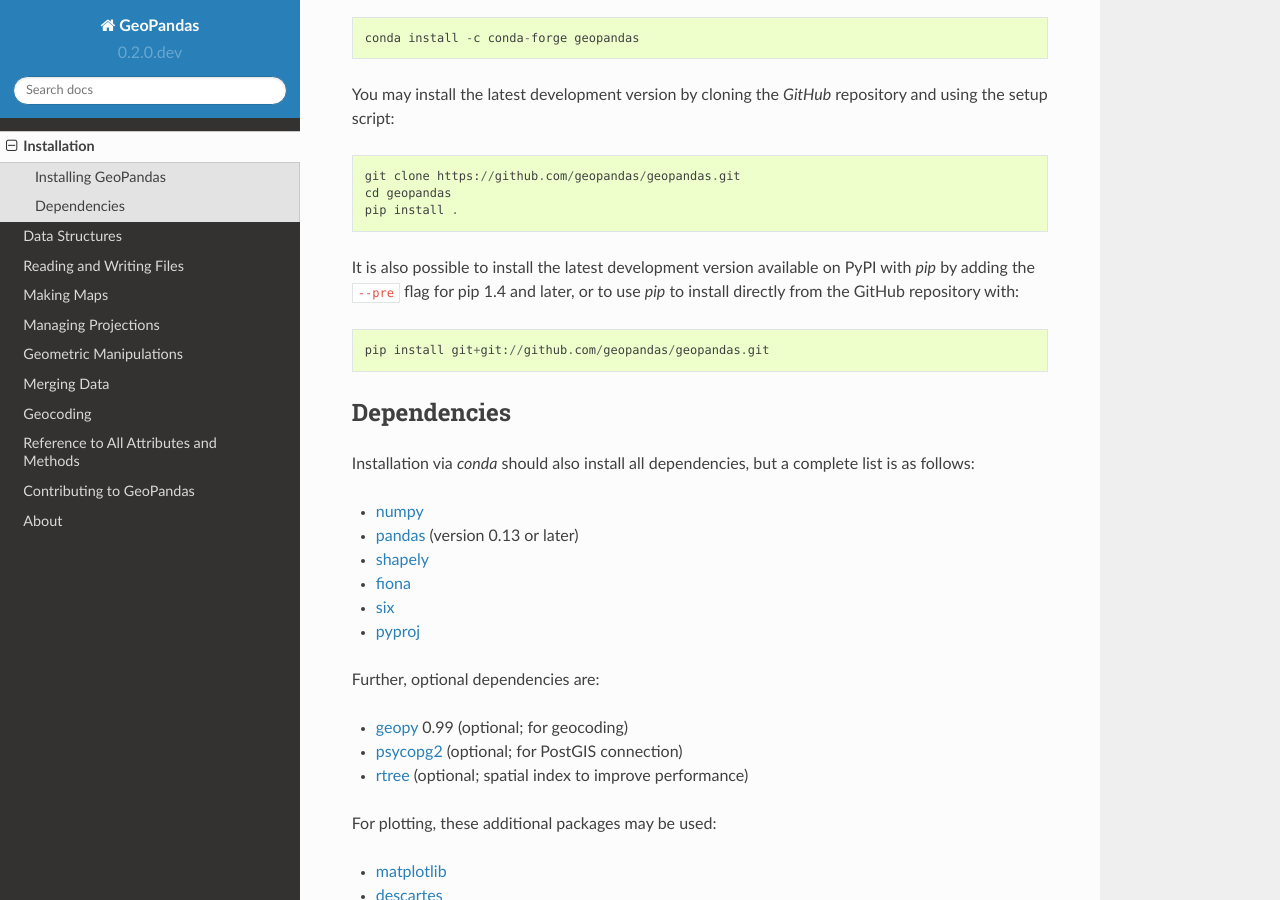
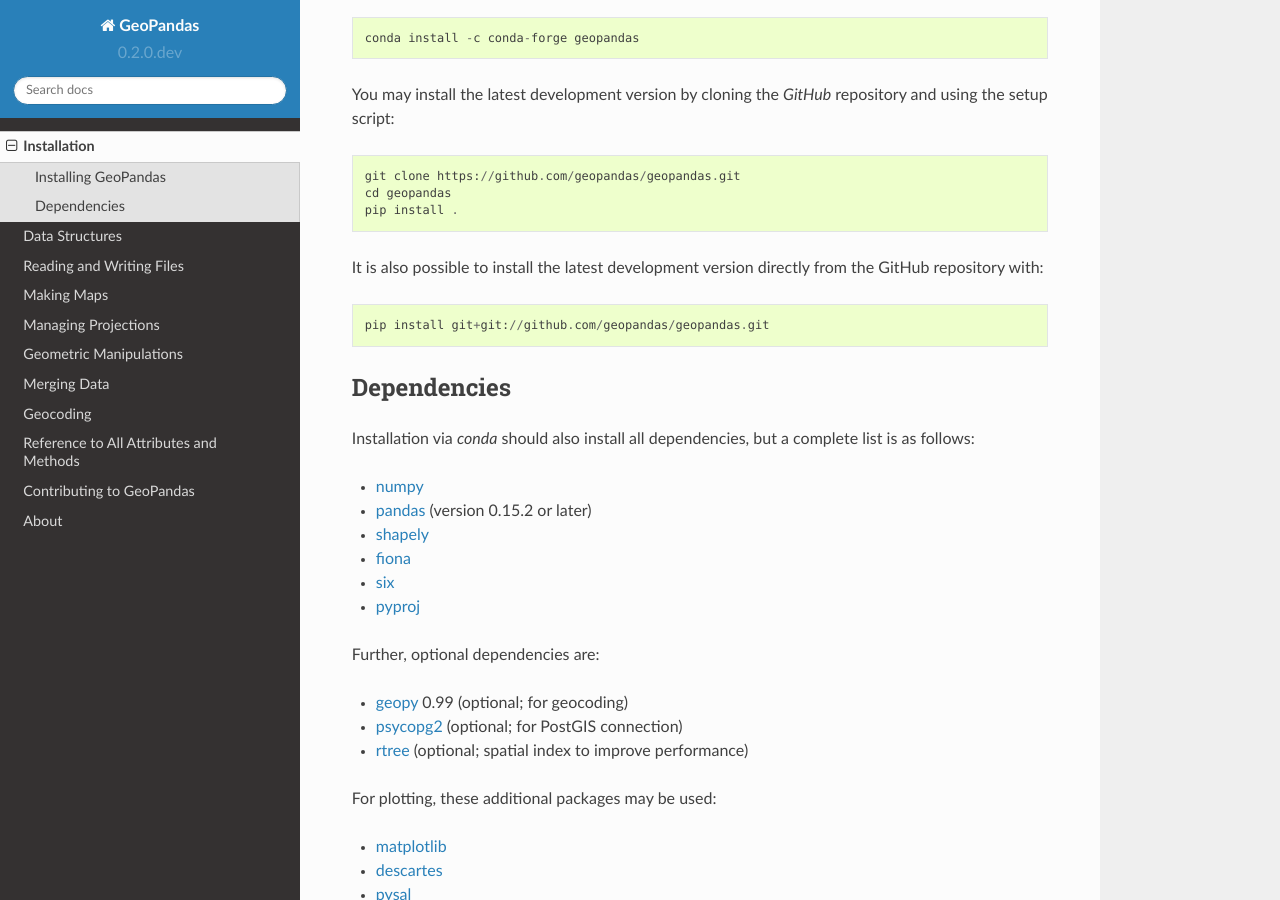
Before and after one commit to geopandas/geopandas, a Sphinx documentation site: the page built from doc/source/install.rst, in a window 1280 px wide and 900 px high, scrolled down 362 px. Built offline with Sphinx 7.4.7 and the Read the Docs theme 2.0.0, drawn with Linux system fonts in a browser that asks for light colours.

Commit message:
DOC: update minimum pandas version in install docs

```diff
--- a/doc/source/install.rst
+++ b/doc/source/install.rst
@@ -20,9 +20,7 @@
     pip install .
 
 It is also possible to install the latest development version
-available on PyPI with `pip` by adding the ``--pre`` flag for pip 1.4
-and later, or to use `pip` to install directly from the GitHub
-repository with::
+directly from the GitHub repository with::
 
     pip install git+git://github.com/geopandas/geopandas.git
 
@@ -32,7 +30,7 @@
 Installation via `conda` should also install all dependencies, but a complete list is as follows:
 
 - `numpy`_
-- `pandas`_ (version 0.13 or later)
+- `pandas`_ (version 0.15.2 or later)
 - `shapely`_
 - `fiona`_
 - `six`_
```
